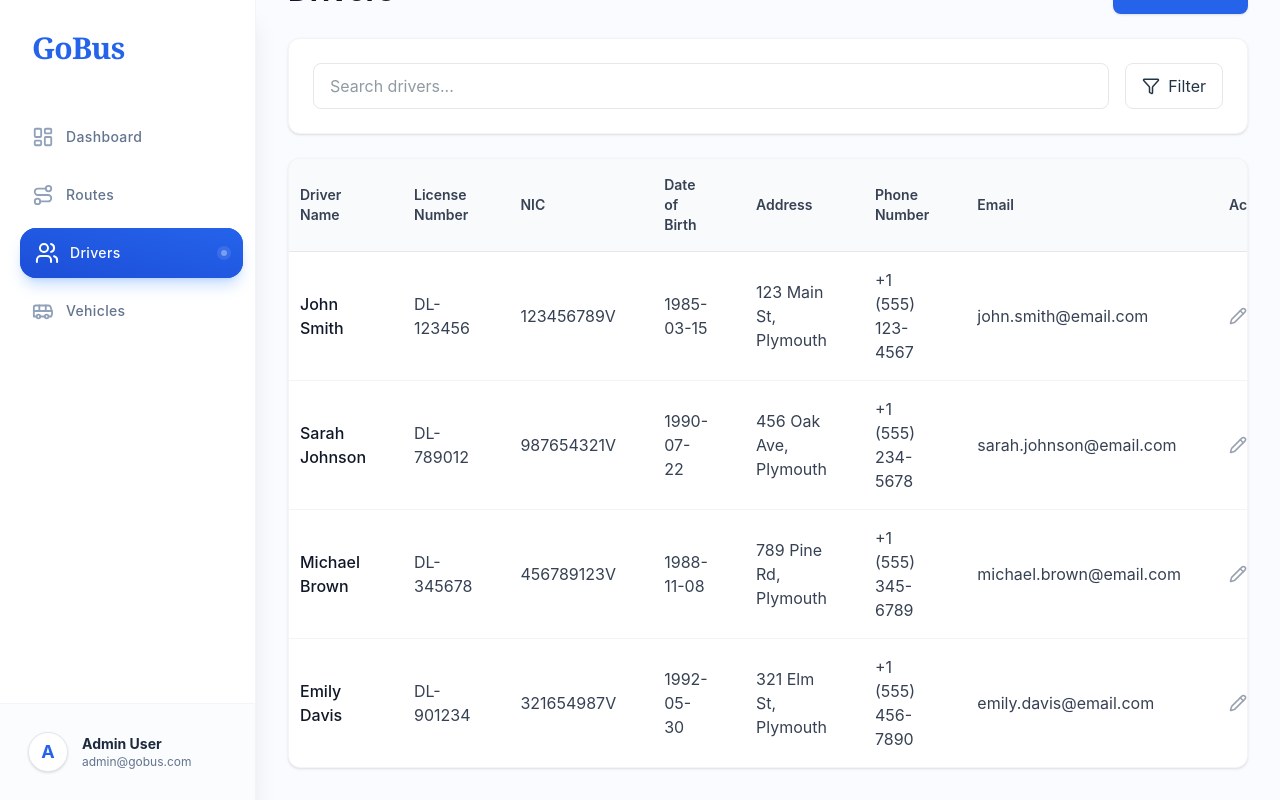
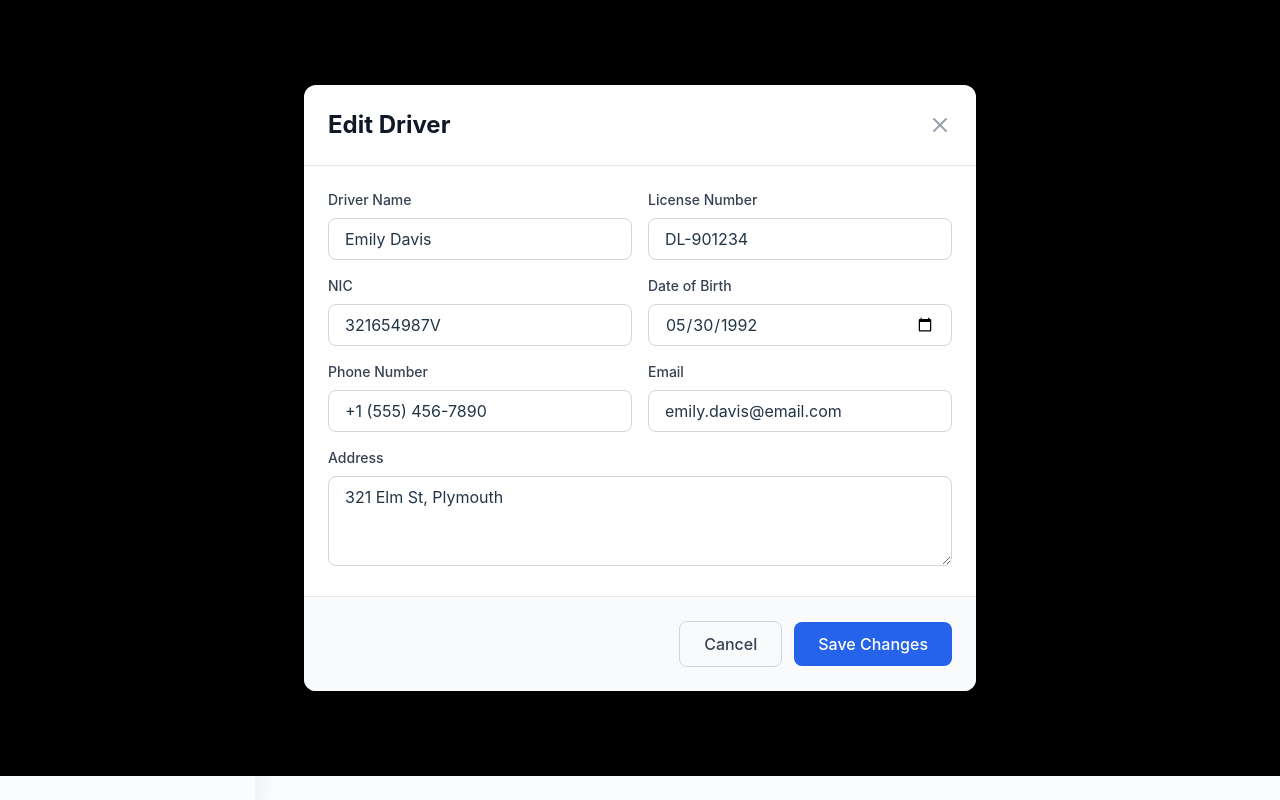
Before and after one commit to BrianFdo03/Ascension-Plymhack, a React (Vite) app in the folder client/: page /drivers in a window 1280 px wide. Both pictures are taken after a click on the button 1237 px from the left and 703 px from the top of the page. Built offline with nearby package versions, Linux system fonts and the light colour scheme.

Commit message:
driver edit and delete functions with search

```diff
--- a/client/src/pages/Drivers.tsx
+++ b/client/src/pages/Drivers.tsx
@@ -1,9 +1,25 @@
 import Layout from "../components/layout/Layout";
-import { Filter, Pencil, Trash2 } from "lucide-react";
+import { Filter, Pencil, Trash2, X } from "lucide-react";
+import { useState } from "react";
+
+interface Driver {
+  id: number;
+  name: string;
+  licenseNumber: string;
+  nic: string;
+  dateOfBirth: string;
+  address: string;
+  phone: string;
+  email: string;
+}
 
 const Drivers = () => {
+  const [searchQuery, setSearchQuery] = useState("");
+  const [isEditModalOpen, setIsEditModalOpen] = useState(false);
+  const [editingDriver, setEditingDriver] = useState<Driver | null>(null);
+
   // Mock data - replace with actual data from API
-  const drivers = [
+  const [drivers, setDrivers] = useState<Driver[]>([
     {
       id: 1,
       name: "John Smith",
@@ -44,11 +60,190 @@ const Drivers = () => {
       phone: "+1 (555) 456-7890",
       email: "emily.davis@email.com",
     },
-  ];
+  ]);
+
+  // Handle edit driver
+  const handleEdit = (driver: Driver) => {
+    setEditingDriver({ ...driver });
+    setIsEditModalOpen(true);
+  };
+
+  // Handle save changes
+  const handleSaveChanges = () => {
+    if (editingDriver) {
+      setDrivers(drivers.map(d => d.id === editingDriver.id ? editingDriver : d));
+      setIsEditModalOpen(false);
+      setEditingDriver(null);
+    }
+  };
+
+  // Handle cancel edit
+  const handleCancelEdit = () => {
+    setIsEditModalOpen(false);
+    setEditingDriver(null);
+  };
+
+  // Handle input change
+  const handleInputChange = (field: keyof Driver, value: string) => {
+    if (editingDriver) {
+      setEditingDriver({ ...editingDriver, [field]: value });
+    }
+  };
+
+  // Handle delete driver
+  const handleDelete = (driverId: number) => {
+    const driver = drivers.find(d => d.id === driverId);
+    if (driver && window.confirm(`Are you sure you want to delete ${driver.name}?`)) {
+      setDrivers(drivers.filter(d => d.id !== driverId));
+    }
+  };
+
+  // Filter drivers based on search query
+  const filteredDrivers = drivers.filter((driver) => {
+    const query = searchQuery.toLowerCase();
+    return (
+      driver.name.toLowerCase().includes(query) ||
+      driver.licenseNumber.toLowerCase().includes(query) ||
+      driver.nic.toLowerCase().includes(query) ||
+      driver.phone.toLowerCase().includes(query) ||
+      driver.email.toLowerCase().includes(query) ||
+      driver.address.toLowerCase().includes(query)
+    );
+  });
 
   return (
     <Layout title="Drivers">
       <div className="space-y-6">
+        {/* Edit Modal */}
+        {isEditModalOpen && editingDriver && (
+          <div className="fixed inset-0 bg-black bg-opacity-50 flex items-center justify-center z-50">
+            <div className="bg-white rounded-xl shadow-2xl w-full max-w-2xl max-h-[90vh] overflow-y-auto">
+              {/* Modal Header */}
+              <div className="flex items-center justify-between p-6 border-b border-gray-200">
+                <h2 className="text-2xl font-bold text-gray-900">Edit Driver</h2>
+                <button
+                  onClick={handleCancelEdit}
+                  className="text-gray-400 hover:text-gray-600 transition-colors"
+                >
+                  <X size={24} />
+                </button>
+              </div>
+
+              {/* Modal Body */}
+              <div className="p-6 space-y-4">
+                <div className="grid grid-cols-1 md:grid-cols-2 gap-4">
+                  {/* Driver Name */}
+                  <div>
+                    <label className="block text-sm font-medium text-gray-700 mb-2">
+                      Driver Name
+                    </label>
+                    <input
+                      type="text"
+                      value={editingDriver.name}
+                      onChange={(e) => handleInputChange('name', e.target.value)}
+                      className="w-full px-4 py-2 border border-gray-300 rounded-lg focus:outline-none focus:ring-2 focus:ring-blue-500"
+                    />
+                  </div>
+
+                  {/* License Number */}
+                  <div>
+                    <label className="block text-sm font-medium text-gray-700 mb-2">
+                      License Number
+                    </label>
+                    <input
+                      type="text"
+                      value={editingDriver.licenseNumber}
+                      onChange={(e) => handleInputChange('licenseNumber', e.target.value)}
+                      className="w-full px-4 py-2 border border-gray-300 rounded-lg focus:outline-none focus:ring-2 focus:ring-blue-500"
+                    />
+                  </div>
+
+                  {/* NIC */}
+                  <div>
+                    <label className="block text-sm font-medium text-gray-700 mb-2">
+                      NIC
+                    </label>
+                    <input
+                      type="text"
+                      value={editingDriver.nic}
+                      onChange={(e) => handleInputChange('nic', e.target.value)}
+                      className="w-full px-4 py-2 border border-gray-300 rounded-lg focus:outline-none focus:ring-2 focus:ring-blue-500"
+                    />
+                  </div>
+
+                  {/* Date of Birth */}
+                  <div>
+                    <label className="block text-sm font-medium text-gray-700 mb-2">
+                      Date of Birth
+                    </label>
+                    <input
+                      type="date"
+                      value={editingDriver.dateOfBirth}
+                      onChange={(e) => handleInputChange('dateOfBirth', e.target.value)}
+                      className="w-full px-4 py-2 border border-gray-300 rounded-lg focus:outline-none focus:ring-2 focus:ring-blue-500"
+                    />
+                  </div>
+
+                  {/* Phone Number */}
+                  <div>
+                    <label className="block text-sm font-medium text-gray-700 mb-2">
+                      Phone Number
+                    </label>
+                    <input
+                      type="tel"
+                      value={editingDriver.phone}
+                      onChange={(e) => handleInputChange('phone', e.target.value)}
+                      className="w-full px-4 py-2 border border-gray-300 rounded-lg focus:outline-none focus:ring-2 focus:ring-blue-500"
+                    />
+                  </div>
+
+                  {/* Email */}
+                  <div>
+                    <label className="block text-sm font-medium text-gray-700 mb-2">
+                      Email
+                    </label>
+                    <input
+                      type="email"
+                      value={editingDriver.email}
+                      onChange={(e) => handleInputChange('email', e.target.value)}
+                      className="w-full px-4 py-2 border border-gray-300 rounded-lg focus:outline-none focus:ring-2 focus:ring-blue-500"
+                    />
+                  </div>
+                </div>
+
+                {/* Address - Full width */}
+                <div>
+                  <label className="block text-sm font-medium text-gray-700 mb-2">
+                    Address
+                  </label>
+                  <textarea
+                    value={editingDriver.address}
+                    onChange={(e) => handleInputChange('address', e.target.value)}
+                    rows={3}
+                    className="w-full px-4 py-2 border border-gray-300 rounded-lg focus:outline-none focus:ring-2 focus:ring-blue-500"
+                  />
+                </div>
+              </div>
+
+              {/* Modal Footer */}
+              <div className="flex items-center justify-end gap-3 p-6 border-t border-gray-200 bg-gray-50">
+                <button
+                  onClick={handleCancelEdit}
+                  className="px-6 py-2.5 border border-gray-300 text-gray-700 rounded-lg hover:bg-gray-100 font-medium transition-colors"
+                >
+                  Cancel
+                </button>
+                <button
+                  onClick={handleSaveChanges}
+                  className="px-6 py-2.5 bg-[#2563EB] hover:bg-[#1d4ed8] text-white rounded-lg font-medium transition-colors"
+                >
+                  Save Changes
+                </button>
+              </div>
+            </div>
+          </div>
+        )}
+
         {/* Header Section */}
         <div className="flex items-center justify-between">
           <h1 className="text-3xl font-bold text-gray-900">Drivers</h1>
@@ -65,6 +260,8 @@ const Drivers = () => {
               <input
                 type="text"
                 placeholder="Search drivers..."
+                value={searchQuery}
+                onChange={(e) => setSearchQuery(e.target.value)}
                 className="w-full px-4 py-2.5 border border-gray-200 rounded-lg focus:outline-none focus:ring-2 focus:ring-blue-500 focus:border-transparent"
               />
             </div>
@@ -108,7 +305,14 @@ const Drivers = () => {
                 </tr>
               </thead>
               <tbody className="divide-y divide-gray-100">
-                {drivers.map((driver) => (
+                {filteredDrivers.length === 0 ? (
+                  <tr>
+                    <td colSpan={8} className="px-6 py-12 text-center text-gray-500">
+                      No drivers found matching "{searchQuery}"
+                    </td>
+                  </tr>
+                ) : (
+                  filteredDrivers.map((driver) => (
                     <tr
                       key={driver.id}
                       className="hover:bg-gray-50 transition-colors"
@@ -138,16 +342,25 @@ const Drivers = () => {
                       </td>
                       <td className="px-6 py-4">
                         <div className="flex items-center gap-3">
-                        <button className="text-gray-400 hover:text-blue-600 transition-colors">
+                          <button
+                            onClick={() => handleEdit(driver)}
+                            className="text-gray-400 hover:text-blue-600 transition-colors"
+                            title="Edit driver"
+                          >
                             <Pencil size={18} />
                           </button>
-                        <button className="text-gray-400 hover:text-red-600 transition-colors">
+                          <button
+                            onClick={() => handleDelete(driver.id)}
+                            className="text-gray-400 hover:text-red-600 transition-colors"
+                            title="Delete driver"
+                          >
                             <Trash2 size={18} />
                           </button>
                         </div>
                       </td>
                     </tr>
-                ))}
+                  ))
+                )}
               </tbody>
             </table>
           </div>
```
Lines whose indentation alone changed are shown as unchanged.
